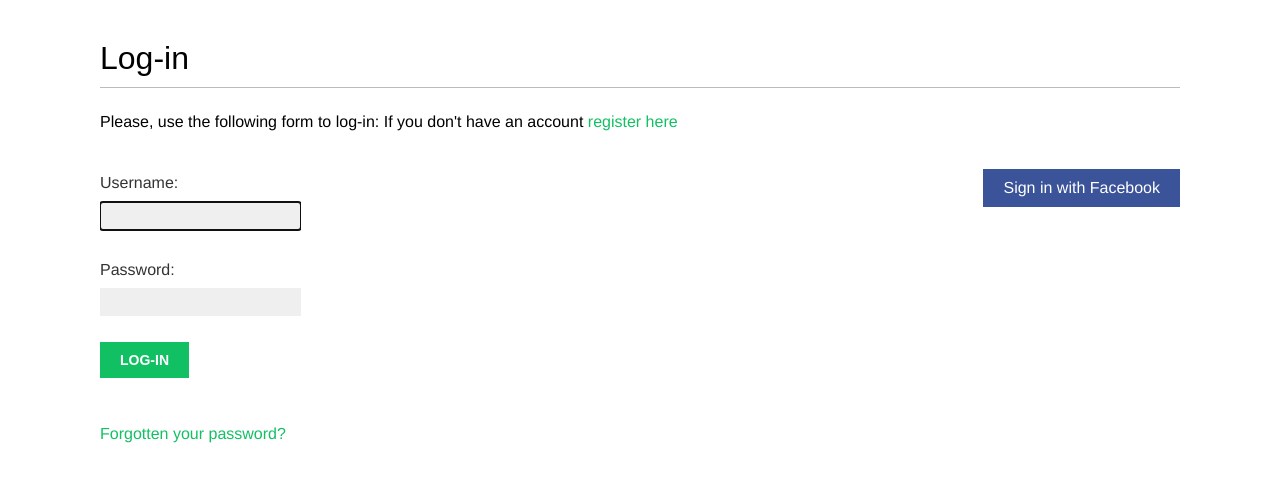
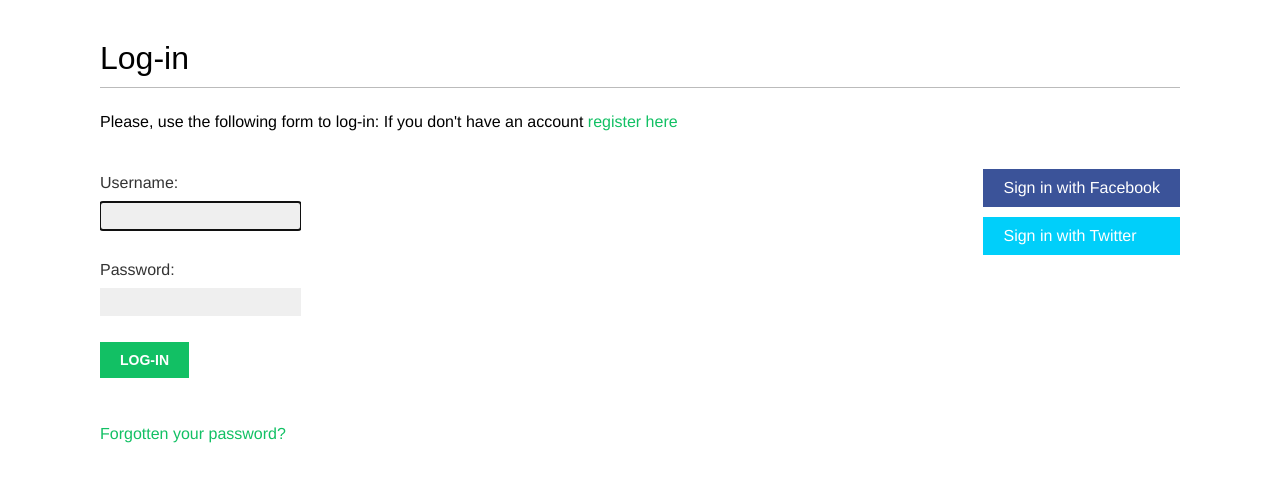
Before and after one commit to danlebedev/bookmarks, a Django app: page /account/login/ in a window 1280 px wide. Shown: the part 47-529 px from the top of the page. Run offline with Django 4.2, Linux system fonts and the light colour scheme; some web fonts are replaced.

Commit message:
Аутентификация с учетной записью Twitter 2

```diff
--- a/account/templates/registration/login.html
+++ b/account/templates/registration/login.html
@@ -38,6 +38,11 @@
                     Sign in with Facebook
                 </a>
             </li>
+            <li class="twitter">
+                <a href="{% url 'social:begin' 'twitter' %}">
+                    Sign in with Twitter
+                </a>
+            </li>
         </ul>
     </div>
 {% endblock %}
--- a/config/settings.py
+++ b/config/settings.py
@@ -151,3 +151,8 @@ SOCIAL_AUTH_FACEBOOK_KEY = '407326721982115'
 # Секрет приложения Facebook.
 SOCIAL_AUTH_FACEBOOK_SECRET = 'b4042cd33b434af0e87c58981bd2b15f'
 SOCIAL_AUTH_FACEBOOK_SCOPE = ['email']
+
+# Ключ API Twitter.
+SOCIAL_AUTH_TWITTER_KEY = 'd9RyEuK0lQAuE5D2c94O3KQQR'
+# Секрет API Twitter.
+SOCIAL_AUTH_TWITTER_SECRET = 'JIzNo2j4tEgMouiXgqP40W4BAMem8CNhY9wOb43Niie6NJWnni'
```
